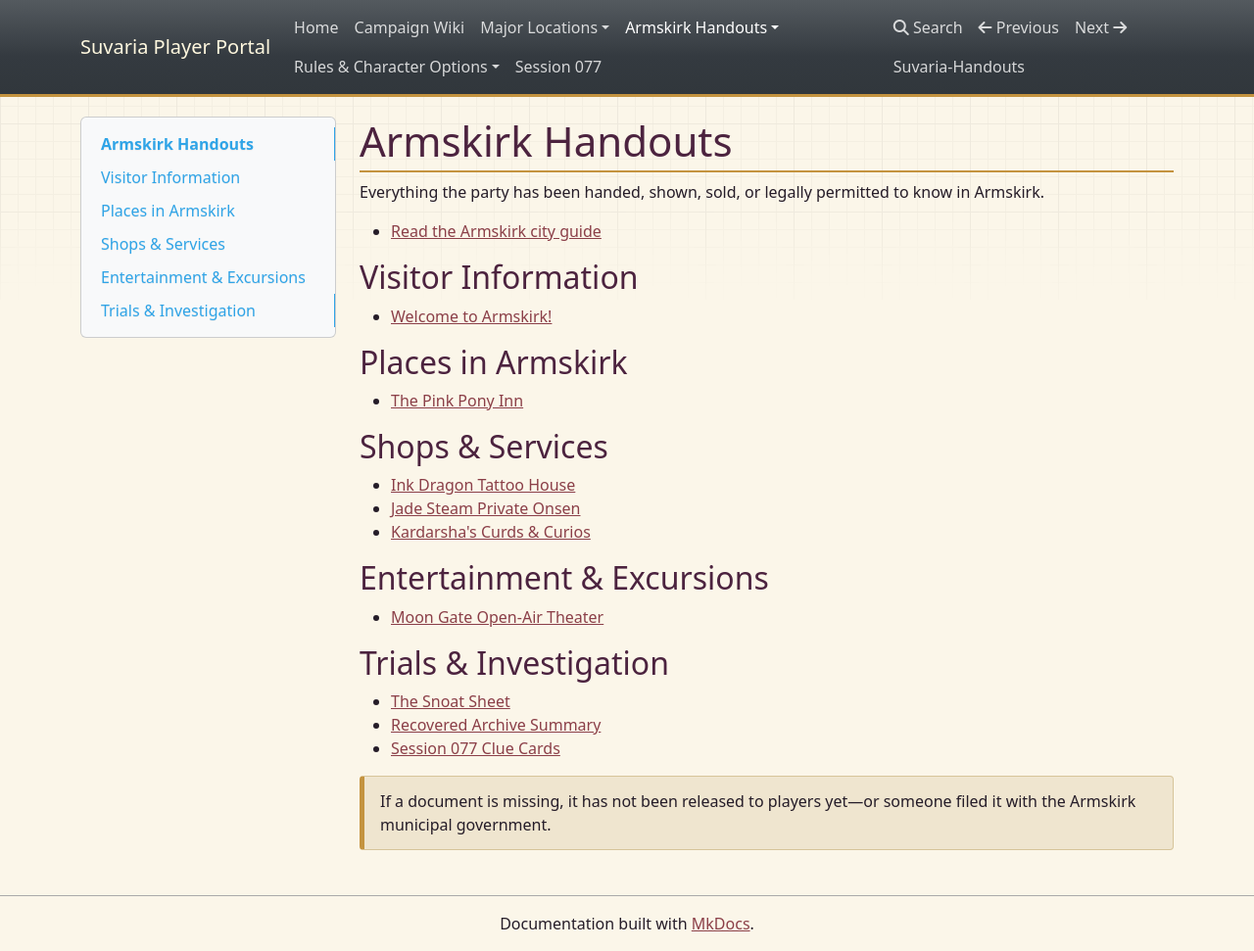
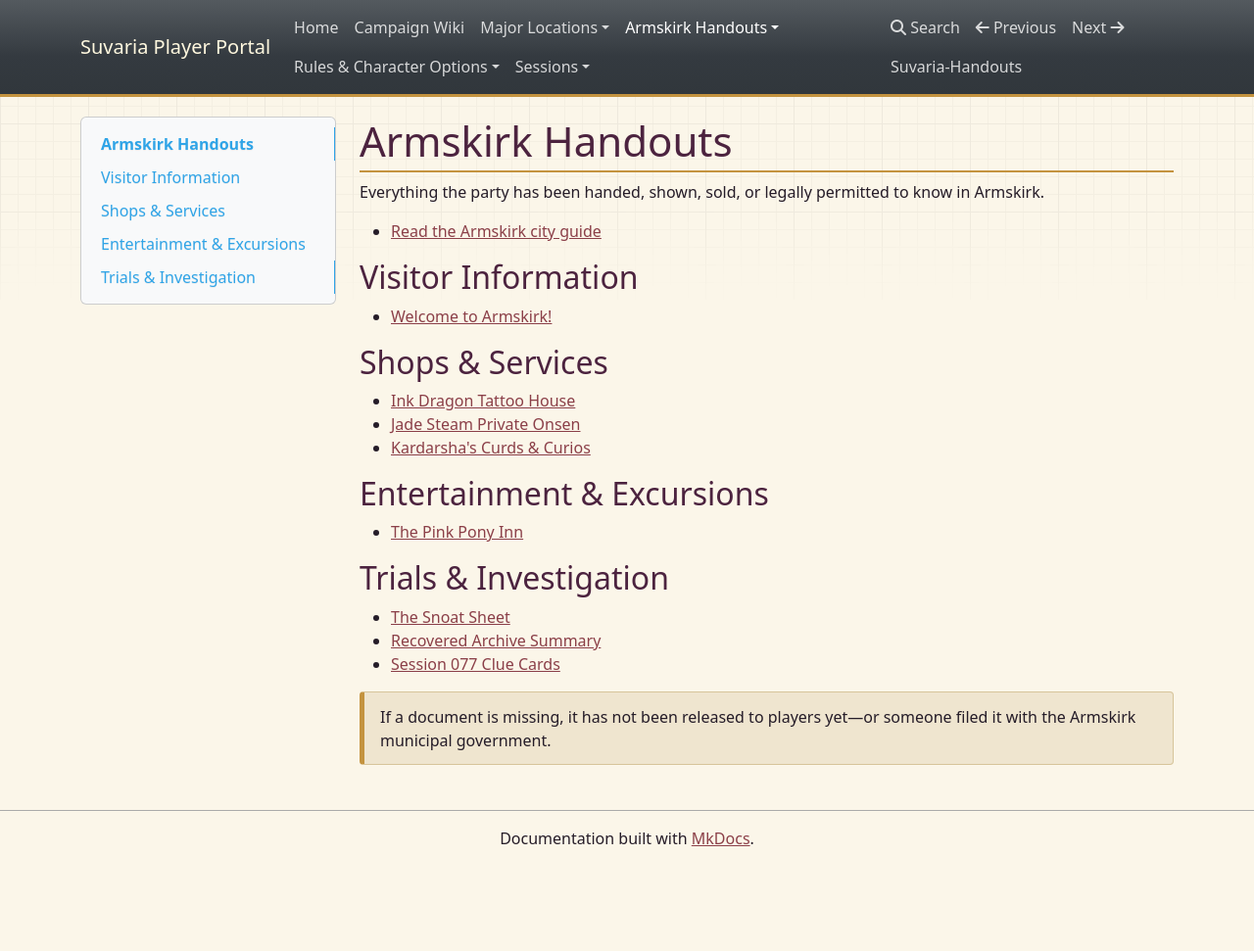
Before and after one commit to blakewrege/Suvaria-Handouts, an MkDocs documentation site: the page built from docs/armskirk-handouts.md, in a window 1280 px wide and 971 px high. Shown: the whole window at 98% size. Built offline with MkDocs 1.6.1, drawn with Linux system fonts in a browser that asks for light colours; nearby versions of some CDN libraries.

Commit message:
Update session and entertainment navigation

```diff
--- a/docs/armskirk-handouts.md
+++ b/docs/armskirk-handouts.md
@@ -8,10 +8,6 @@ Everything the party has been handed, shown, sold, or legally permitted to know
 
 - [Welcome to Armskirk!](armskirk-visitor-info.md)
 
-## Places in Armskirk
-
-- [The Pink Pony Inn](pink-pony-inn.md)
-
 ## Shops & Services
 
 - [Ink Dragon Tattoo House](ink-dragon-tattoo-house.md)
@@ -20,7 +16,7 @@ Everything the party has been handed, shown, sold, or legally permitted to know
 
 ## Entertainment & Excursions
 
-- [Moon Gate Open-Air Theater](moon-gate-theater.md)
+- [The Pink Pony Inn](pink-pony-inn.md)
 
 ## Trials & Investigation
 
--- a/mkdocs.yml
+++ b/mkdocs.yml
@@ -27,18 +27,18 @@ nav:
       - Start Here: armskirk-handouts.md
       - "Visitor Information":
           - "Welcome to Armskirk!": armskirk-visitor-info.md
-      - "Places in Armskirk":
-          - "The Pink Pony Inn": pink-pony-inn.md
       - "Shops & Services":
           - "Ink Dragon Tattoo House": ink-dragon-tattoo-house.md
           - "Jade Steam Private Onsen": jade-steam-onsen.md
           - "Kardarsha's Curds & Curios": kardarshas-curds-and-curios.md
       - "Entertainment & Excursions":
-          - "Moon Gate Open-Air Theater": moon-gate-theater.md
+          - "The Pink Pony Inn": pink-pony-inn.md
       - "Trials & Investigation":
           - "The Snoat Sheet": debate-snoat-sheet.md
           - "Recovered Archive Summary": grand-office-of-cheer.md
           - "Session 077 Clue Cards": session-077-clue-cards.md
   - Rules & Character Options:
       - "Rules & Character Options": suvaria-homebrew-rules.md
-  - Session 077: session-077.md
+  - Sessions:
+      - Session Index: sessions.md
+      - Session 077: session-077.md
```
Also changed, not shown: docs/moon-gate-theater.md (deleted, +0 -49 lines), docs/session-077.md (+0 -4 lines), docs/sessions.md (added, +9 -0 lines).
